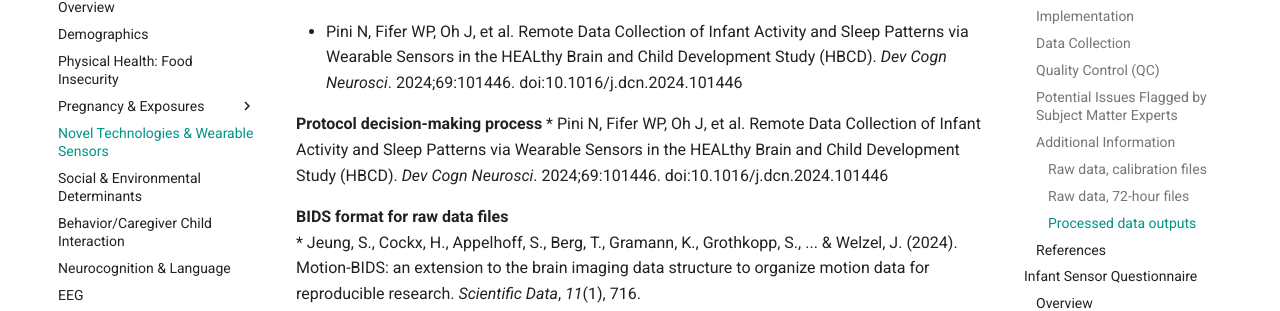
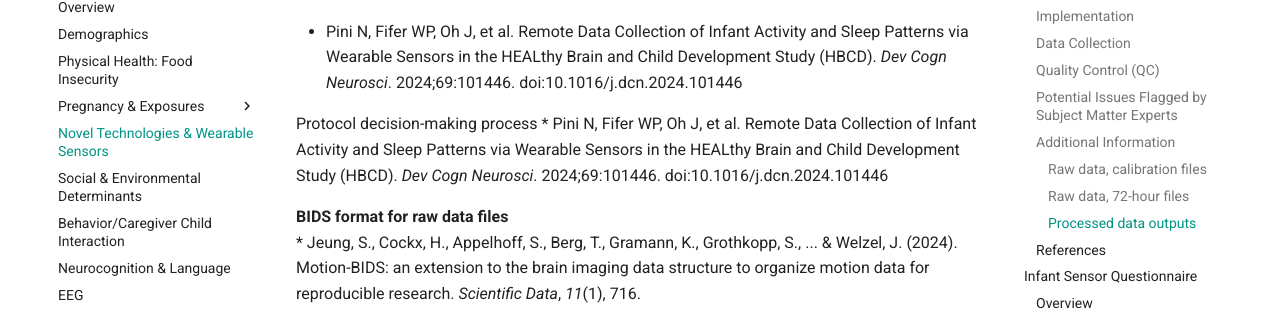
Before and after one commit to mattcieslak/hbcd-docs, an MkDocs documentation site: the page built from docs/measures/sensors.md, in a window 1280 px wide and 900 px high, scrolled down 8559 px. Shown: the part 146-457 px from the top of the window. Built offline with MkDocs 1.6.1 and Material for MkDocs 9.7.7, drawn with Linux system fonts in a browser that asks for light colours.

```diff
--- a/docs/measures/sensors.md
+++ b/docs/measures/sensors.md
@@ -191,7 +191,7 @@ Data files included in the data release are raw sensor data in BIDS format for t
   * Pini N, Fifer WP, Oh J, et al. Remote Data Collection of Infant Activity and Sleep Patterns via Wearable Sensors in the HEALthy Brain and Child Development Study (HBCD). *Dev Cogn Neurosci*. 2024;69:101446. doi:10.1016/j.dcn.2024.101446
 
 
-**Protocol decision-making process**
+Protocol decision-making process
   * Pini N, Fifer WP, Oh J, et al. Remote Data Collection of Infant Activity and Sleep Patterns via Wearable Sensors in the HEALthy Brain and Child Development Study (HBCD). *Dev Cogn Neurosci*. 2024;69:101446. doi:10.1016/j.dcn.2024.101446
 
 **BIDS format for raw data files**
```
